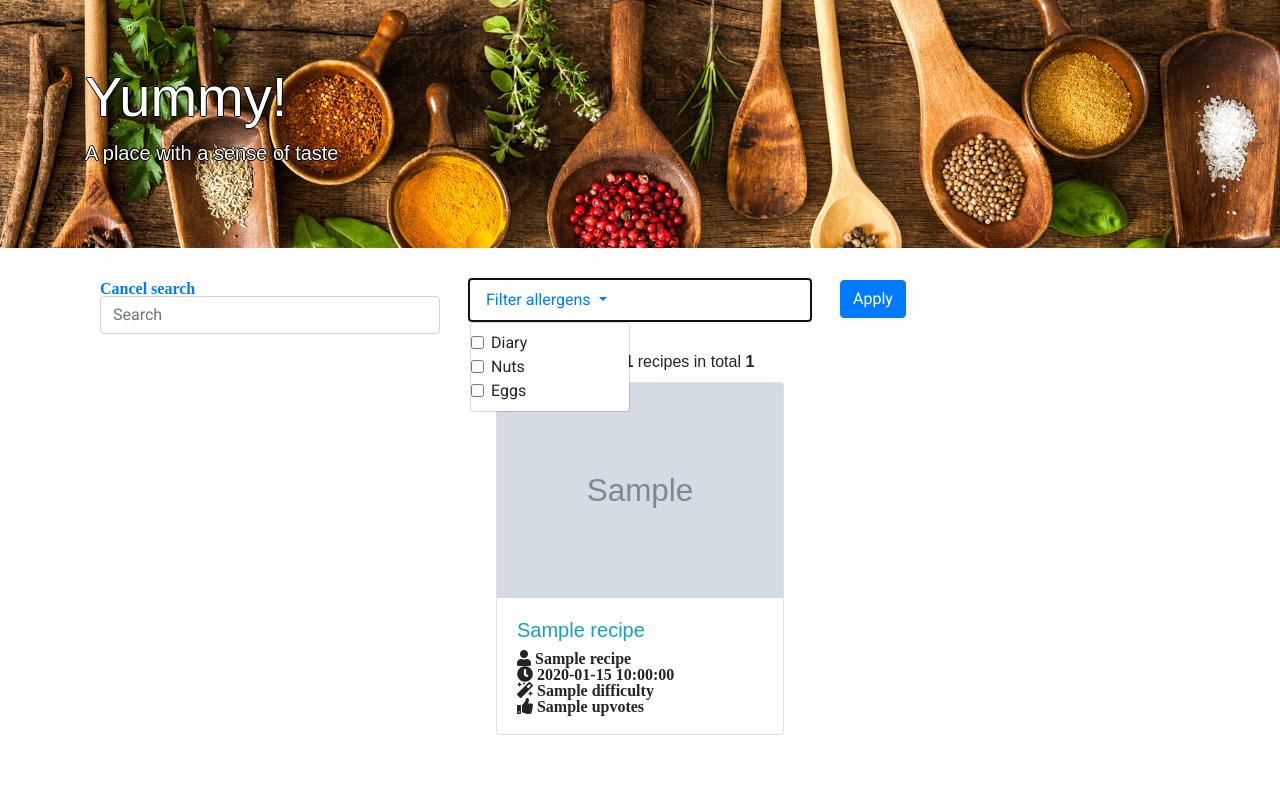
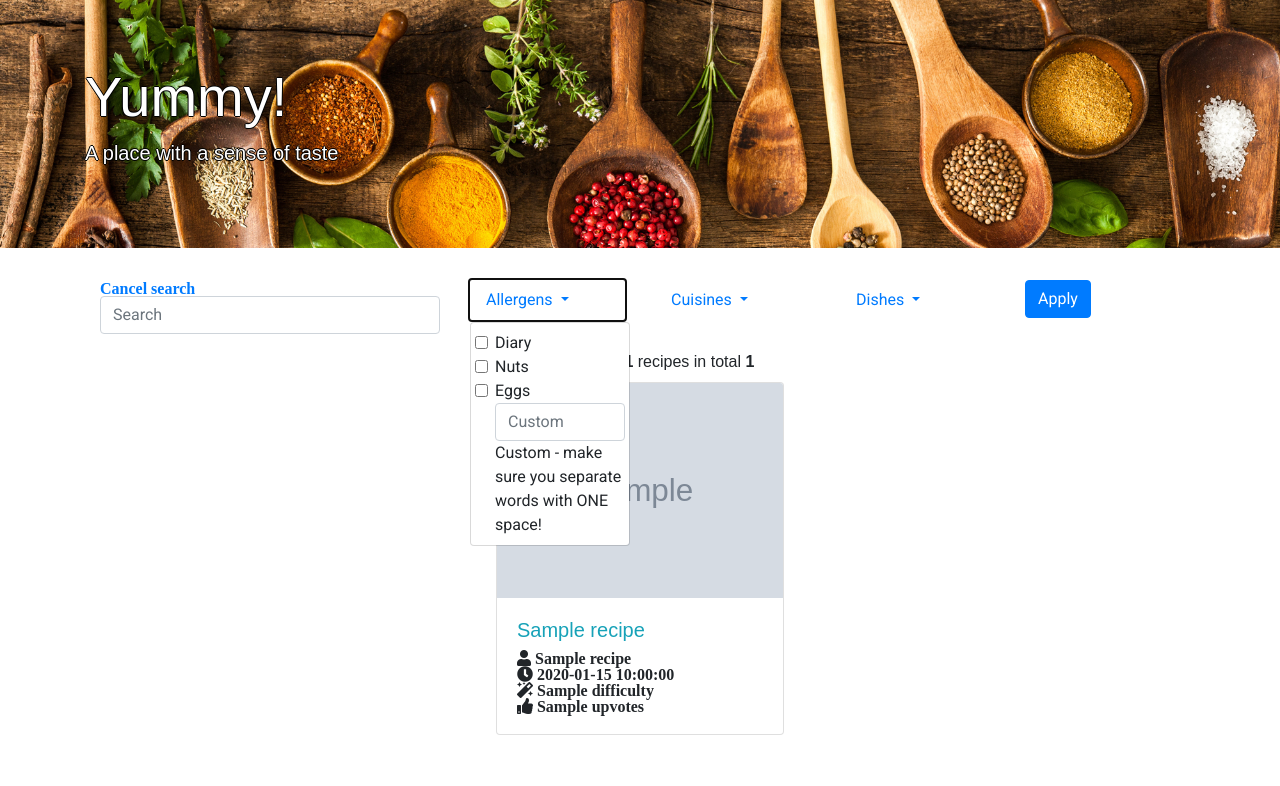
Before and after one commit to kajamiko/cookbook, a Flask app: page /dishes/1 in a window 1280 px wide, after a click on "Allergens". Shown: the part 57-843 px from the top of the page. Run offline with Flask 2, Linux system fonts and the light colour scheme; grey boxes marked "Sample" are stand-in pictures; a database or web service that is not in the repository returns one stand-in record (values such as "Sample title"); some libraries are stand-ins or nearby versions.

Commit message:
Fixed searching, added input field for custom allergens

```diff
--- a/basic.py
+++ b/basic.py
@@ -51,7 +51,6 @@ def exclude_query(request_ready):
             str_allergens = temp + v + " "
             allergens = str_allergens.replace(' ', '|')
     str_allergens = allergens[0:len(allergens)-1]
-    # return mongo.db.recipes.find({"ingredients_list": {'$not': re.compile(ready_string, re.I)}})
     return str_allergens
 
 
--- a/templates/category_view.html
+++ b/templates/category_view.html
@@ -11,7 +11,7 @@ Yummy! Categories
         {% for data in dataset %}
             {% if dishes %}
             <div>
-                <div class="col"><a class="text-info"  href="{{ url_for('filter_query', dish_name=data.name, cuisine_name='', str_allergens='', query='') }}" >
+                <div class="col"><a class="text-info"  href="{{ url_for('get_recipes', dish_name=data.name) }}" >
                     <img class="img-thumbnail" width="300" height="200" alt="dish image" src="{{ url_for('static', filename=data.image_url) }}">
                     <h4> {{ data.name }} </h4></a></div>
             </div>
@@ -20,7 +20,7 @@ Yummy! Categories
 
             {% if cuisines %}
             <div>
-                <div class="col"><a class="text-info" href="{{ url_for('filter_query', cuisine_name=data.name, dish_name='', str_allergens='', query='') }}" >
+                <div class="col"><a class="text-info" href="{{ url_for('get_recipes', cuisine_name=data.name) }}" >
                     <img class="img-thumbnail" width="300" height="200" alt="cuisine image" src="{{ url_for('static', filename=data.image_url) }}">
                     <h4> {{ data.name }} </h4></a></div>
             </div>
--- a/templates/recipes.html
+++ b/templates/recipes.html
@@ -10,19 +10,19 @@ Yummy! Search page
 
 {% block content %}
 <div class="container">
-<form action="{{ url_for('get_recipes') }}" method="POST">
+<form action="{{ url_for('filter_query') }}" method="POST">
     <div class="row justify-content-around">
         <div class="col">
             <a href="{{ url_for('get_recipes') }}"><span class="fas times-circle">Cancel search</span></a>
             <input class="form-control mr-sm-2" type="search" name="query" placeholder="Search" aria-label="Search">
         </div>
-        <div class="col">
+        <div class="col-sm-12 col-md-2 col-lg-2">
             <div class="nav-item dropdown">
                 <a class="nav-link dropdown-toggle" href="#" id="navbarDropdown" role="button" data-toggle="dropdown" aria-haspopup="true" aria-expanded="false">
-              Filter allergens
+              Allergens
             </a>
 
-                <div class="dropdown-menu" aria-labelledby="navbarDropdown">
+                <div class="dropdown-menu px-1" aria-labelledby="navbarDropdown">
                     <div class="form-check">
                         <input class="form-check-input" type="checkbox" id="inlineCheckbox1" name="diary" value="milk cream yogurt butter cheese">
                         <label class="form-check-label" for="inlineCheckbox1">Diary</label>
@@ -36,11 +36,52 @@ Yummy! Search page
                         <input class="form-check-input" type="checkbox" id="inlineCheckbox3" name="eggs" value="egg">
                         <label class="form-check-label" for="inlineCheckbox3">Eggs</label>
                     </div>
+                    <div class="form-check">
+                        <input class="form-control mr-sm-2" type="search" name="custom" placeholder="Custom">
+                        <label class="form-check-label" for="inlineCheckbox3">Custom - make sure you separate words with ONE space!</label>
+                    </div>
                 </div>
 
             </div>
         </div>
-        <div class="col">
+
+        <div class="col-sm-12 col-md-2 col-lg-2">
+            <div class="nav-item dropdown">
+                <a class="nav-link dropdown-toggle" href="#" id="navbarDropdown" role="button" data-toggle="dropdown" aria-haspopup="true" aria-expanded="false">
+              Cuisines
+            </a>
+
+                <div class="dropdown-menu" aria-labelledby="navbarDropdown">
+                    {% for cuisine in cuisines %}
+                    <div class="form-check">
+                        <input class="form-check-input" type="checkbox" id="inlineCheckbox1" name="{{ cuisine.name }}" value="{{ cuisine.name }}">
+                        <label class="form-check-label" for="inlineCheckbox1">{{ cuisine.name }}</label>
+                    </div>
+                    {% endfor %}
+                </div>
+
+            </div>
+        </div>
+
+         <div class="col-sm-12 col-md-2 col-lg-2">
+            <div class="nav-item dropdown">
+                <a class="nav-link dropdown-toggle" href="#" id="navbarDropdown" role="button" data-toggle="dropdown" aria-haspopup="true" aria-expanded="false">
+              Dishes
+            </a>
+
+                <div class="dropdown-menu" aria-labelledby="navbarDropdown">
+                    {% for dish in dishes %}
+                    <div class="form-check">
+                        <input class="form-check-input" type="checkbox" id="inlineCheckbox1" name="{{ dish.name }}" value="{{ dish.name }}">
+                        <label class="form-check-label" for="inlineCheckbox1">{{ dish.name }}</label>
+                    </div>
+                    {% endfor %}
+                </div>
+
+            </div>
+        </div>
+
+        <div class="col-sm-2">
 
             <button type="submit" class="btn btn-primary">Apply</button>
         </div>
--- a/tests.py
+++ b/tests.py
@@ -9,8 +9,6 @@ import unittest
 class TestCookbook(unittest.TestCase):
 
     def setUp(self):
-        # run.app.config.from_object('conf.TestingConfig')
-        # run.app.config["SERVER_NAME"] = "{0} {1}".format(os.environ.get('PORT'), os.environ.get('IP'))
         app = app.create_app()
         app.config["SERVER_NAME"] = "{0} {1}".format(os.environ.get('PORT'), os.environ.get('IP'))
         self.app = app.test_client()
@@ -24,10 +22,6 @@ class TestCookbook(unittest.TestCase):
         response = self.app.get('/add_recipe')
         self.assertEqual(response._status_code, 200)
 
-
-    def test_dishes(self):
-        response = self.app.get('/dishes/Italian')
-        self.assertEqual(response._status_code, 200)
 
     def  test_creating_cookbook(self):
 
--- a/views.py
+++ b/views.py
@@ -41,81 +41,110 @@ def get_recipes(cuisine_name="", dish_name=""):
 
     page = request.args.get(get_page_parameter(), type=int, default=1)
 
-    # if form posted
+    if(cuisine_name):
+        recipes = mongo.db.recipes.find({"cuisine_name": cuisine_name}).skip(PER_PAGE * (page-1)).limit(PER_PAGE)
+
+    elif(dish_name):
+
+        recipes = mongo.db.recipes.find({"dish_type": dish_name}).skip(PER_PAGE * (page-1)).limit(PER_PAGE)
+    else:
+        recipes = mongo.db.recipes.find().skip(PER_PAGE * (page-1)).limit(PER_PAGE)
+
+    recipes.sort('upvotes', pymongo.DESCENDING)
+
+    pagination = Pagination(page=page, total=recipes.count(), per_page=PER_PAGE,
+                record_name='recipes', bs_version=4)
+    # flash a message if there was no result
+    if recipes.count()==0:
+        flash("We found no results for your filters...try different ones")
+    return render_template("recipes.html",
+                pagination = pagination,
+                recipes=recipes,
+                cuisines=mongo.db.cuisines.find(),
+                dishes=mongo.db.dishes.find())
+
+
+@app.route('/filter', methods=["GET", "POST"])
+def filter_query():
+
+    query_db = {}
+    str_allergens = request.args.get('str_allergens')
+    and_list, or_dish_list, or_cuisine_list = [], [], []
+    page = request.args.get(get_page_parameter(), type=int, default=1)
+    cuisines=mongo.db.cuisines.find()
+    dishes=mongo.db.dishes.find()
+
     if (request.method == "POST"):
         request_ready = request.form.to_dict()
+        query = request.form["query"]
         #make sure query string will not get into allergens list
         del request_ready["query"]
         # setting values for filter and exclde
-        query = request.form["query"]
+        temp_list = []
+        # here the code is iterating through cursors to get names, and then iterating through form dictionary to check if there are any values
+        # coresponding, and then adding to separate lists to later send $or query, and deleting from request_ready to later pass to strig processing
+        for cuisine in cuisines:
+            temp_list.append(cuisine["name"])
+        for k,v in request.form.to_dict().items():
+            if k in temp_list:
+                or_cuisine_list.append({"cuisine_name": v})
+                del request_ready[k]
+        temp_list.clear()
+        for dish in dishes:
+            temp_list.append(dish["name"])
+        for k,v in request.form.to_dict().items():
+            if k in temp_list:
+                or_dish_list.append({"dish_type": v})
+                del request_ready[k]
+
         str_allergens = exclude_query(request_ready)
         # setting documents for each
-        if query or str_allergens:
-            return redirect(url_for('filter_query', query=query, str_allergens=str_allergens, dish_name=dish_name, cuisine_name=cuisine_name))
-    else: #if GET request
-        if(cuisine_name):
-            recipes = mongo.db.recipes.find({"cuisine_name": cuisine_name}).skip(PER_PAGE * (page-1)).limit(PER_PAGE)
+        # if query or str_allergens:
+        #     return redirect(url_for('filter_query', query=query, str_allergens=str_allergens, dish_name=dish_name, cuisine_name=cuisine_name))
 
-        elif(dish_name):
+        if (query!=""):
+            search_text = {"$text": {"$search": query }}
+            and_list.append(search_text)
+        if (str_allergens!=""):
+            search_allergens = {"ingredients_list": {'$not': re.compile(str_allergens, re.I)}}
+            and_list.append(search_allergens)
 
-            recipes = mongo.db.recipes.find({"dish_type": dish_name}).skip(PER_PAGE * (page-1)).limit(PER_PAGE)
-        else:
-            recipes = mongo.db.recipes.find().skip(PER_PAGE * (page-1)).limit(PER_PAGE)
+        if (len(or_cuisine_list) > 1):
+            and_list.append({"$or": or_cuisine_list})
+        elif (len(or_cuisine_list) == 1):
+            and_list.append(or_cuisine_list[0])
 
-        recipes.sort('upvotes', pymongo.DESCENDING)
+        if (len(or_dish_list) > 1):
+            and_list.append({"$or": or_dish_list})
+        elif (len(or_dish_list) == 1):
+            and_list.append(or_dish_list[0])
 
+        if (len(and_list) > 1):
+            query_db = {"$and": and_list}
+        elif (len(and_list) == 1):
+            query_db = and_list[0]
+
+        elif str_allergens== "" and query=="":
+                return redirect(url_for('get_recipes'))
+
+
+        print(query_db)
+        recipes = mongo.db.recipes.find(query_db).skip(PER_PAGE * (page-1)).limit(PER_PAGE)
+        if recipes.count()==0:
+                flash("We found no results for your filters...try different ones")
         pagination = Pagination(page=page, total=recipes.count(), per_page=PER_PAGE,
                 record_name='recipes', bs_version=4)
-        # flash a message if there was no result
-        if recipes.count()==0:
-            flash("We found no results for your filters...try different ones")
         return render_template("recipes.html",
-                pagination = pagination,
-                recipes=recipes)
+                            pagination = pagination,
+                            recipes=recipes,
+                            query = query,
+                            str_allergens=str_allergens,
+                            cuisines=mongo.db.cuisines.find(),
+                            dishes=mongo.db.dishes.find()
+                            )
 
 
-@app.route('/filter', methods=["GET"])
-def filter_query():
-    query_db = {}
-    dish_name = request.args.get('dish_name')
-    cuisine_name = request.args.get('cuisine_name')
-    query = request.args.get('query')
-    str_allergens = request.args.get('str_allergens')
-    and_list = []
-    page = request.args.get(get_page_parameter(), type=int, default=1)
 
-    if (query!=""):
-        search_text = {"$text": {"$search": query }}
-        and_list.append(search_text)
-    if (str_allergens!=""):
-        search_allergens = {"ingredients_list": {'$not': re.compile(str_allergens, re.I)}}
-        and_list.append(search_allergens)
-    if dish_name !="" :
-        search_dish = {"dish_type": dish_name}
-        and_list.append(search_dish)
-    if cuisine_name != "":
-        search_cuisine = {"cuisine_name": cuisine_name}
-        and_list.append(search_cuisine)
-    if (len(and_list) > 1):
-        query_db = {"$and": and_list}
-    elif (len(and_list) == 1):
-        query_db = and_list[0]
-
-    elif str_allergens== "" and query=="":
-            return redirect(url_for('get_recipes'))
-
-    recipes = mongo.db.recipes.find(query_db).skip(PER_PAGE * (page-1)).limit(PER_PAGE)
-    if recipes.count()==0:
-                flash("We found no results for your filters...try different ones")
-    pagination = Pagination(page=page, total=recipes.count(), per_page=PER_PAGE,
-                record_name='recipes', bs_version=4)
-
-    return render_template("recipes.html",
-        pagination = pagination,
-        recipes=recipes,
-        query = query,
-        str_allergens=str_allergens
-        )
 
 ############ Creating cookbook/ cookbook views logic ############################################
 
@@ -281,7 +310,9 @@ def login():
 
 @app.route('/logout')
 def logout():
-
+    """
+    Logging out logic
+    """
     session.clear()
     print (session.get('username'))
     return redirect(url_for('get_recipes'))
@@ -295,13 +326,11 @@ def pin_recipe(recipe_id, recipe_title):
 
 @app.route('/remove_recipe/<recipe_id>/<owned>')
 def remove_recipe(recipe_id, owned):
-    print("Is it owned? ", owned)
     if(owned == "False"):
         update_recipes_array(ObjectId(recipe_id), remove = True)
         return redirect(url_for('show_recipe', recipe_id=recipe_id))
 
     else:
-        print("Removing!")
         mongo.db.recipes.delete_one({"_id": ObjectId(recipe_id)})
         update_recipes_array(ObjectId(recipe_id), type_of_array="recipes_owned", remove = True)
         return redirect(url_for('your_cookbook', username = session["username"]))
```
